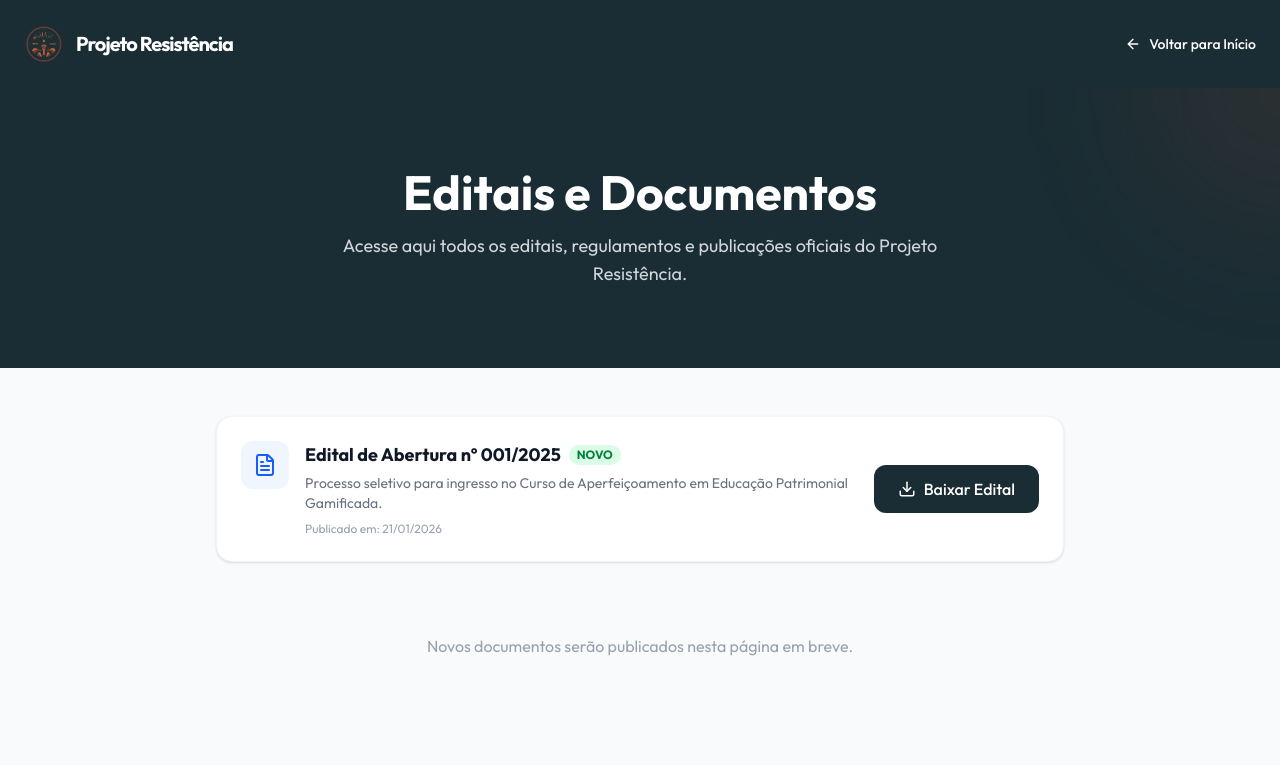
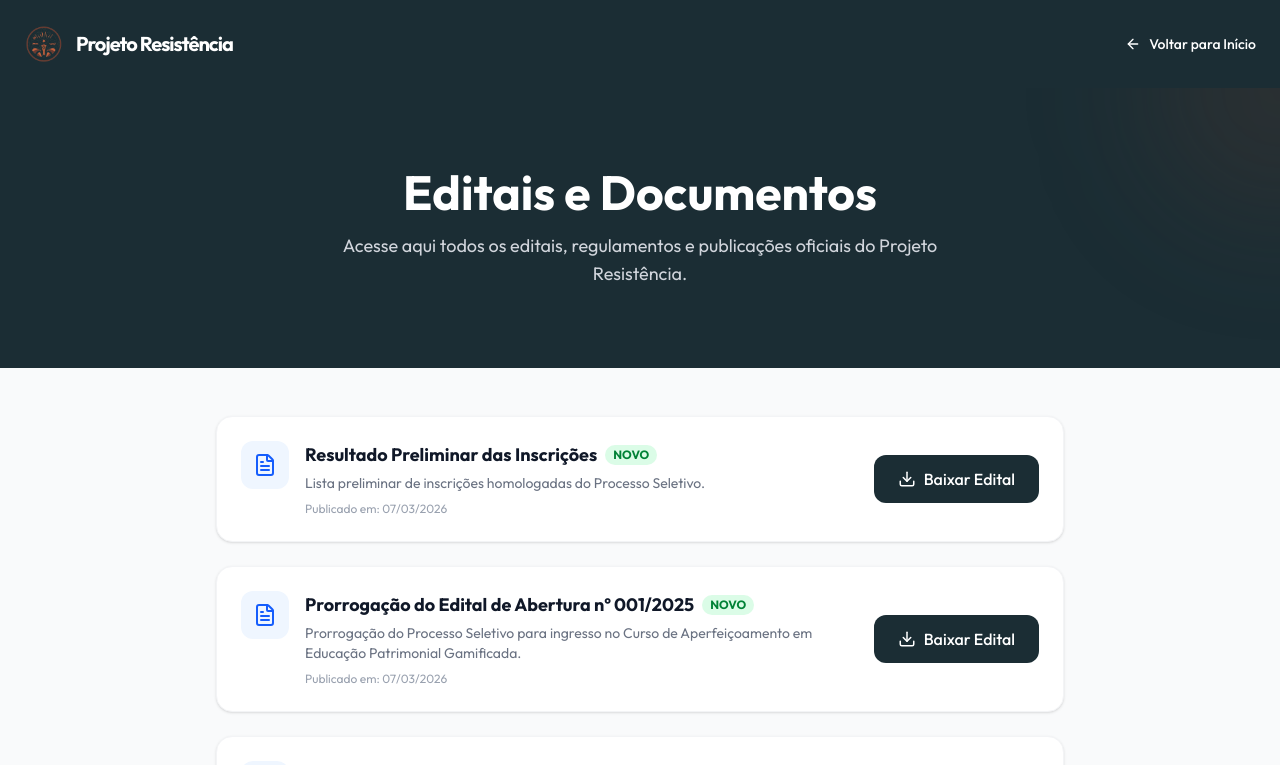
Before and after one commit to weslley-nunes/projeto_resistencia, a Next.js app: page /editais in a window 1280 px wide. Shown: the top 765 px of the page. Built offline with nearby package versions, Linux system fonts and the light colour scheme.

Commit message:
feat: adiciona resultado preliminar das inscrições

```diff
--- a/app/editais/page.tsx
+++ b/app/editais/page.tsx
@@ -8,14 +8,29 @@ import Link from 'next/link';
 export default function EditaisPage() {
     const notices = [
         {
+            id: 3,
+            title: "Resultado Preliminar das Inscrições",
+            description: "Lista preliminar de inscrições homologadas do Processo Seletivo.",
+            date: "07/03/2026",
+            link: "https://docs.uft.edu.br/s/WPqVeJkZT2C3vNx61dKM2w",
+            isNew: true
+        },
+        {
+            id: 2,
+            title: "Prorrogação do Edital de Abertura nº 001/2025",
+            description: "Prorrogação do Processo Seletivo para ingresso no Curso de Aperfeiçoamento em Educação Patrimonial Gamificada.",
+            date: "07/03/2026",
+            link: "https://docs.uft.edu.br/s/kLtDp3RLQDK6ioFJOf61vw",
+            isNew: true
+        },
+        {
             id: 1,
             title: "Edital de Abertura nº 001/2025",
             description: "Processo seletivo para ingresso no Curso de Aperfeiçoamento em Educação Patrimonial Gamificada.",
             date: "21/01/2026",
             link: "https://docs.uft.edu.br/s/MiB-rXkiQ1mBc3Z8Ra0d0g",
-            isNew: true
-        },
-        // Future notices can be added here
+            isNew: false
+        }
     ];
 
     return (
```
